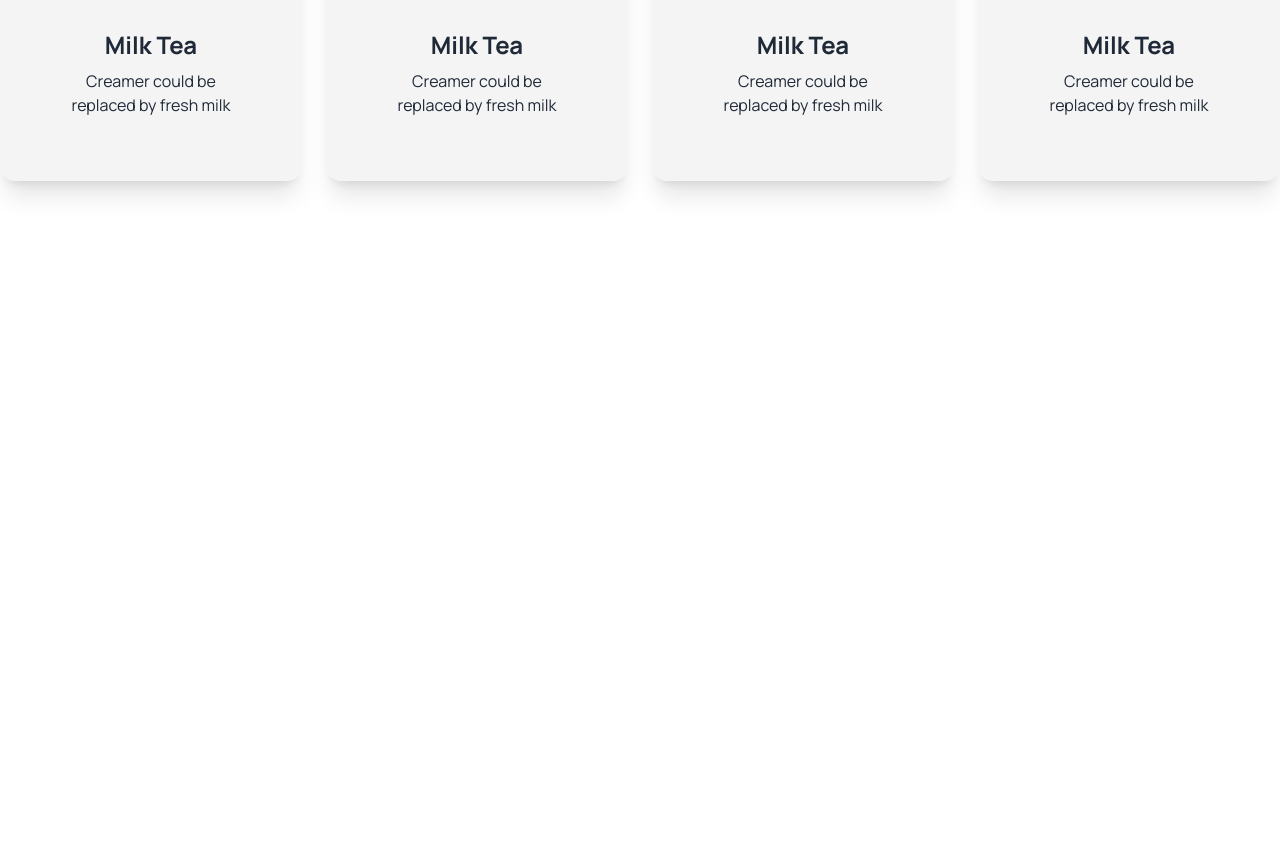
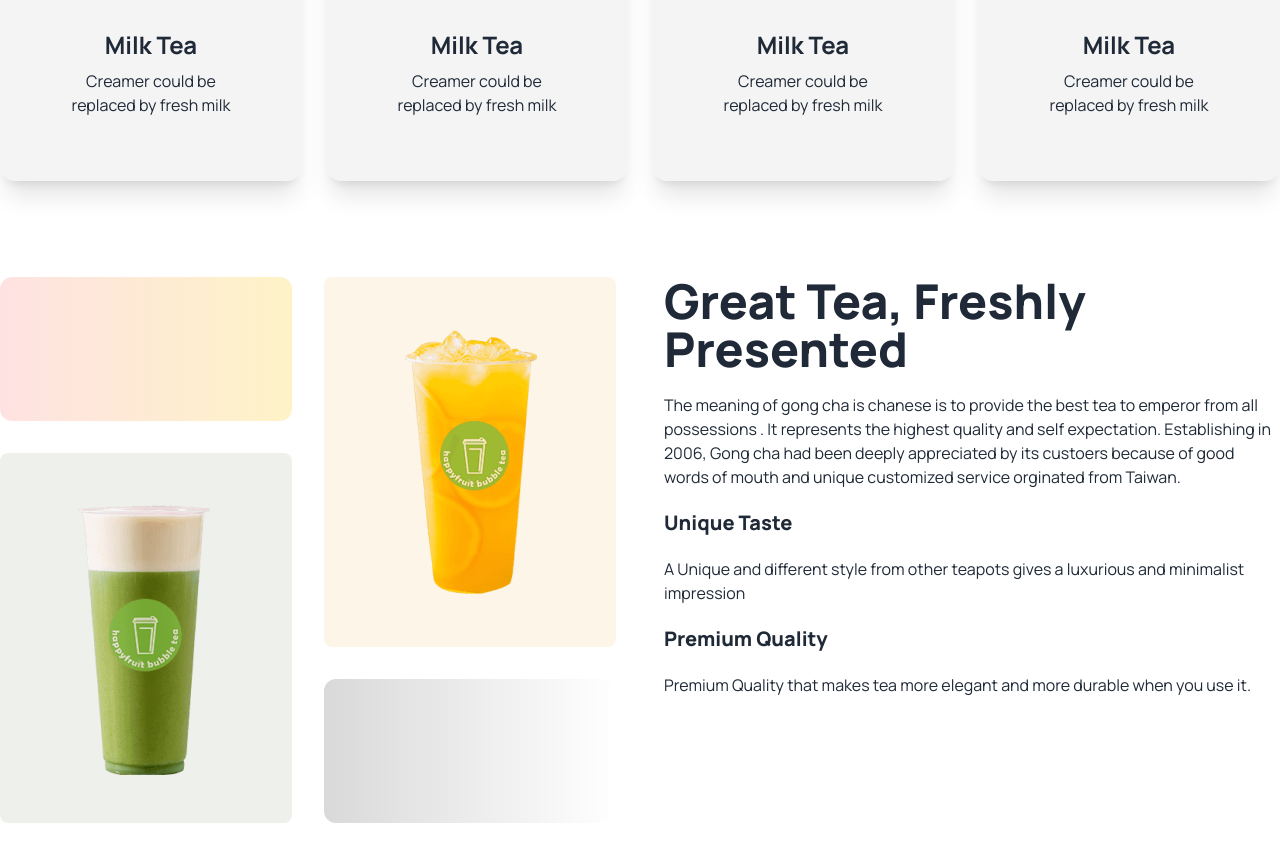
Before and after one commit to Ateka-Oishi/Tea-House_website, a plain HTML site: page index.html in a window 1280 px wide. Shown: the part 868-1729 px from the top of the page. Before the commit the page ends 1145 px from the top, so only its background shows below. Drawn offline with nearby package versions, Linux system fonts and the light colour scheme.

Commit message:
created grid layout with gradient

```diff
--- a/index.html
+++ b/index.html
@@ -124,6 +124,37 @@
 
                                     </div>
                                   </div>
+        </section>
+
+        <!-- great tea fresh tea section -->
+        <section class="my-24 flex gap-12 flex-col lg:flex-row">
+            <div class="grid gap-8 grid-cols-1 md:grid-cols-2 flex-1">
+                <div class="rounded-xl h-36 bg-gradient-to-r from-red-100 to-amber-100"></div>
+                <div class="row-span-2 bg-[#E6A6231A] rounded-lg px-8 py-12 flex justify-center items-center">
+                    <img src="./images/fresh-1.png" alt="">
+                </div>
+
+                <div class="row-span-2 bg-[#5776391A] rounded-lg px-8 py-12 flex justify-center items-center">
+                    <img src="./images/fresh-2.png" alt="">
+                </div>
+
+                <div class="rounded-xl h-36 bg-gradient-to-r from-[#D9D9D9] to-[#FFFFFF]"></div>
+
+
+            </div>
+            <div class="space-y-5 flex-1">
+              <h3 class="text-5xl font-extrabold">Great Tea,
+                 Freshly<br>
+                 Presented</h3>
+
+                 <p>The meaning of gong cha is chanese is to provide the best tea to emperor from all possessions . It represents the highest quality and self expectation. Establishing in 2006, Gong cha had been deeply appreciated by its custoers  because of good words of mouth and unique customized service orginated from Taiwan.</p>
+
+                 <h4 class="text-xl font-extrabold">Unique Taste</h4>
+                 <p>A Unique and different style from other teapots gives a luxurious and minimalist impression</p>
+
+                 <h4 class="text-xl font-extrabold mt-8">Premium Quality</h4>
+                 <p>Premium Quality that makes tea more elegant and more durable when you use it.</p>
+            </div>
 
         </section>
 
```
